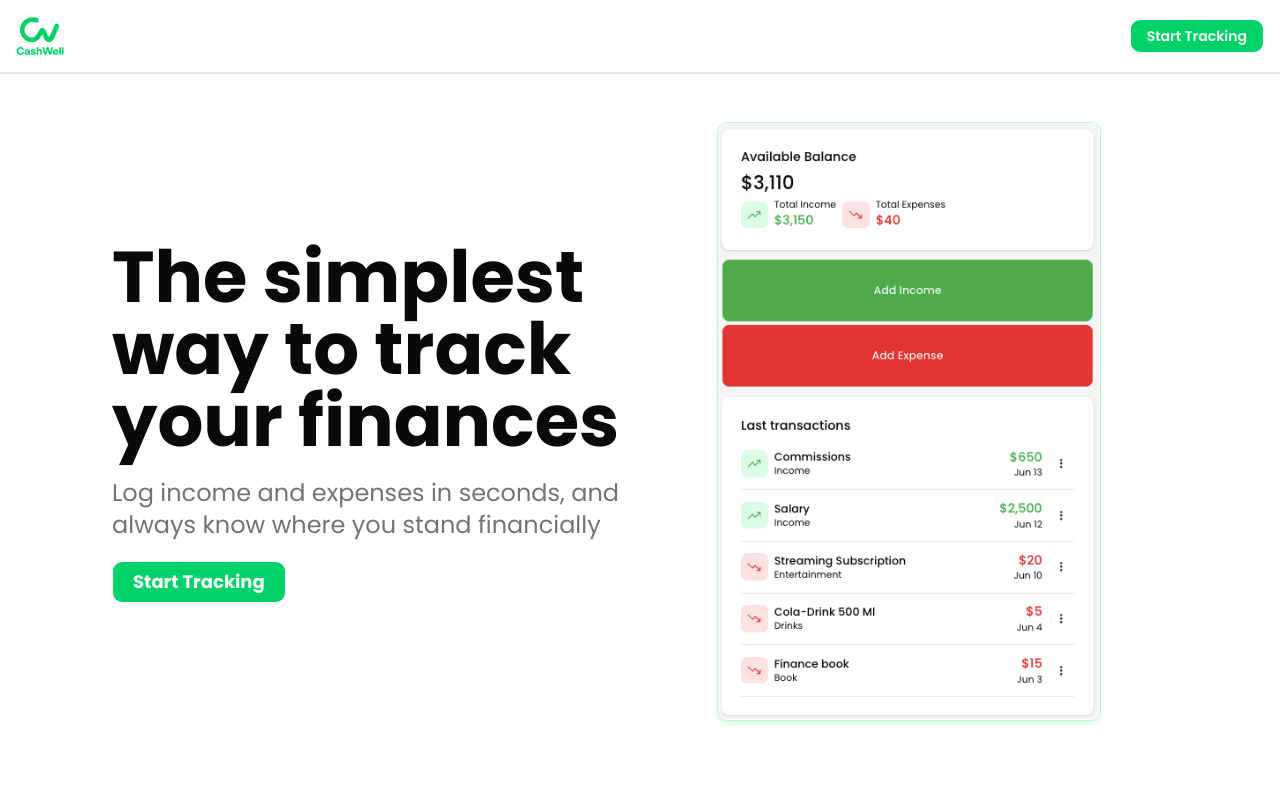
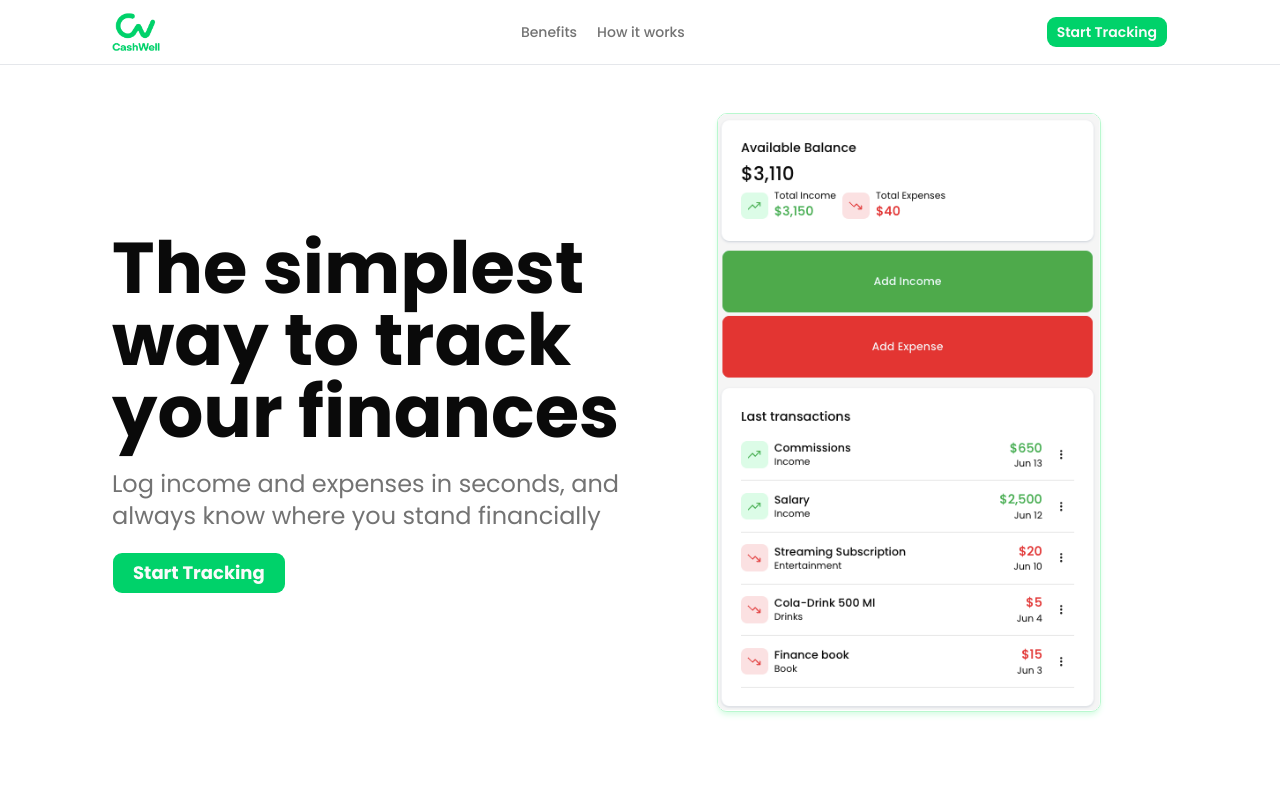
Before and after one commit to Elix-lab/finance-app, a Next.js app: page / in a window 1280 px wide. Shown: the top 800 px of the page. Built offline with nearby package versions, Linux system fonts and the light colour scheme.

Commit message:
Finished the styling and navigation for the NavBar.tsx

```diff
--- a/src/components/home-page/Hero.tsx
+++ b/src/components/home-page/Hero.tsx
@@ -15,7 +15,7 @@ function Hero() {
           </p>
           <Button
             asChild
-            className="bg-brand font-semibold sm:p-4 lg:text-lg xl:font-bold lg:p-5"
+            className="bg-brand font-semibold sm:p-4 lg:text-lg xl:font-bold lg:p-5 hover:bg-brand/80"
           >
             <Link href="/dashboard">Start Tracking</Link>
           </Button>
--- a/src/components/home-page/NavBar.tsx
+++ b/src/components/home-page/NavBar.tsx
@@ -1,23 +1,42 @@
+'use client'
+
 import Link from "next/link";
 import { Button } from "../ui/button";
 
 function NavBar() {
-    return(
-        <header className="flex justify-between items-center py-3 px-4 border-b-2 border-gray-200">
+    const handleScroll = (id: string) => {
+        document.getElementById(id)?.scrollIntoView({behavior:'smooth'})
+    }
+
+    const scrollToTop = () => {
+        window.scrollTo({top:0, behavior: "smooth"})
+    }
+
+  return (
+    <header className="sticky top-0 border-b border-gray-200 bg-background/80 backdrop-blur-md ">
+      {/* gap-5 py-12 px-4 sm:px-8 lg:px-12 m-auto md:grid grid-cols-2 max-w-6xl */}
+      <div className="flex justify-between items-center py-2 px-4 max-w-6xl lg:px-12 m-auto">
         {/* Logo */}
         <Link href="/">
-                <img src="/CashWell.png" alt="CashWell logo" className="w-12"/>
+          <img src="/CashWell.png" alt="CashWell logo" className="w-12" onClick={scrollToTop()}/>
         </Link>
         {/* Nav */}
         <nav>
-                <ul>
-                    <Button asChild className="bg-brand font-semibold p-4">
+          <ul className="hidden md:flex gap-5 text-sm text-muted-foreground font-medium">
+            <li>
+              <button className="cursor-pointer" onClick={() => handleScroll('valueProposition')}>Benefits</button>
+            </li>
+            <li>
+              <button className="cursor-pointer" onClick={() => handleScroll('thePlan')}>How it works</button>
+            </li>
+          </ul>
+        </nav>
+        <Button asChild className="bg-brand font-semibold hover:bg-brand/80">
           <Link href="/dashboard">Start Tracking</Link>
         </Button>
-                </ul>
-            </nav>
+      </div>
     </header>
-    )
+  );
 }
 
 export default NavBar;
--- a/src/components/home-page/ThePlan.tsx
+++ b/src/components/home-page/ThePlan.tsx
@@ -23,7 +23,7 @@ const steps = [
 
 function ThePlan() {
   return (
-    <section className="bg-brand/5">
+    <section id="thePlan" className="bg-brand/5">
       <div className="flex flex-col items-center gap-5 m-auto py-12 px-4 sm:px-8 lg:px-12 max-w-6xl">
         <h2 className="text-2xl font-bold text-center text-balance sm:max-w-xl lg:max-w-3xl lg:text-3xl xl:text-4xl">
           Build financial clarity step by step
@@ -43,7 +43,7 @@ function ThePlan() {
             </li>
           ))}
         </ul>
-        <Button asChild className="bg-brand font-semibold p-4">
+        <Button asChild className="bg-brand font-semibold p-4 hover:bg-brand/80">
           <Link href="/dashboard">Start Tracking</Link>
         </Button>
       </div>
--- a/src/components/home-page/ValueProposition.tsx
+++ b/src/components/home-page/ValueProposition.tsx
@@ -21,7 +21,7 @@ const config = {
 
 function ValueProposition() {
   return (
-    <section className="bg-brand/5">
+    <section id="valueProposition" className="bg-brand/5">
       <div className="py-12 px-4 sm:px-8 lg:px-12 flex flex-col gap-5 items-center m-auto lg:grid lg:grid-cols-2 max-w-6xl">
         {/* Content */}
         <div className="flex flex-col items-center gap-5 lg:items-start">
--- a/src/components/ui/button.tsx
+++ b/src/components/ui/button.tsx
@@ -9,7 +9,7 @@ const buttonVariants = cva(
   {
     variants: {
       variant: {
-        default: "bg-primary text-primary-foreground [a]:hover:bg-primary/80",
+        default: "bg-primary text-primary-foreground hover:bg-primary/80",
         outline:
           "border-border bg-background hover:bg-muted hover:text-foreground aria-expanded:bg-muted aria-expanded:text-foreground dark:border-input dark:bg-input/30 dark:hover:bg-input/50",
         secondary:
```
Also changed, not shown: src/app/page.tsx (+5 -5 lines). Lines whose indentation alone changed are shown as unchanged.
